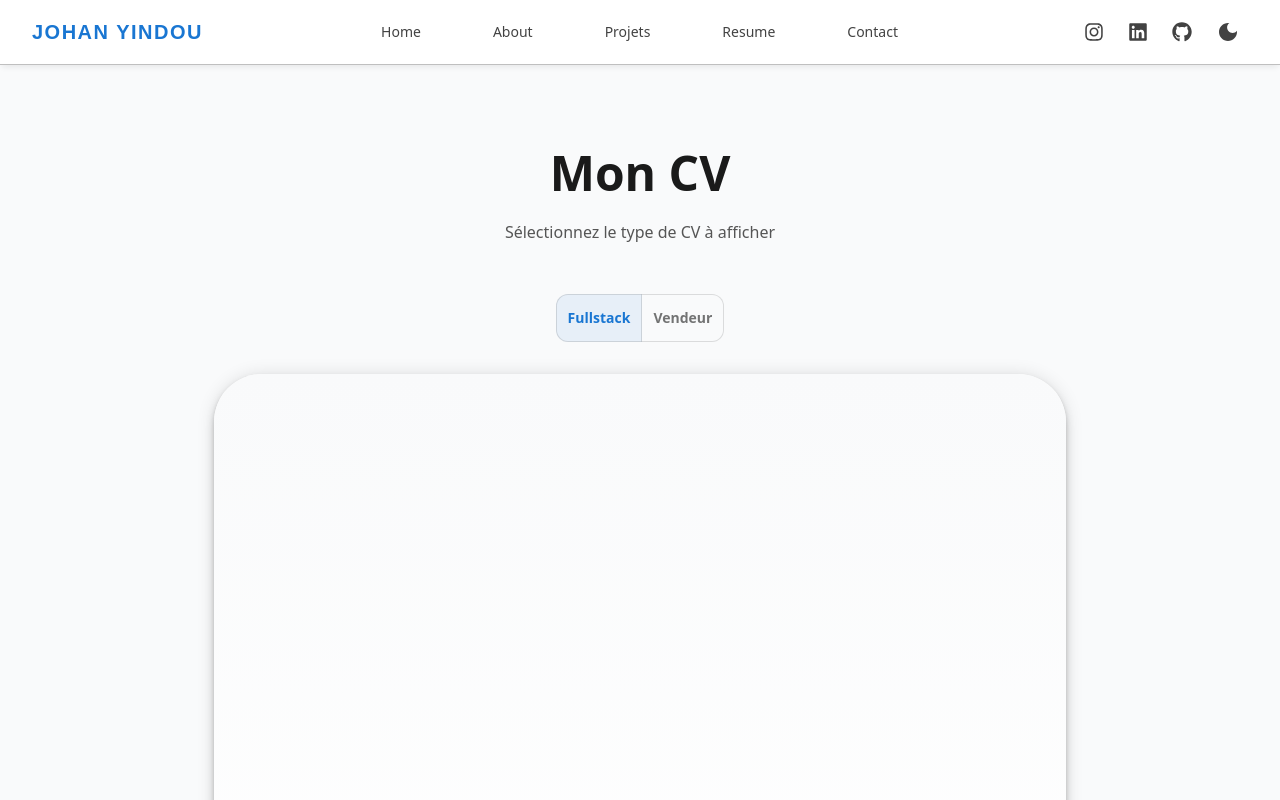
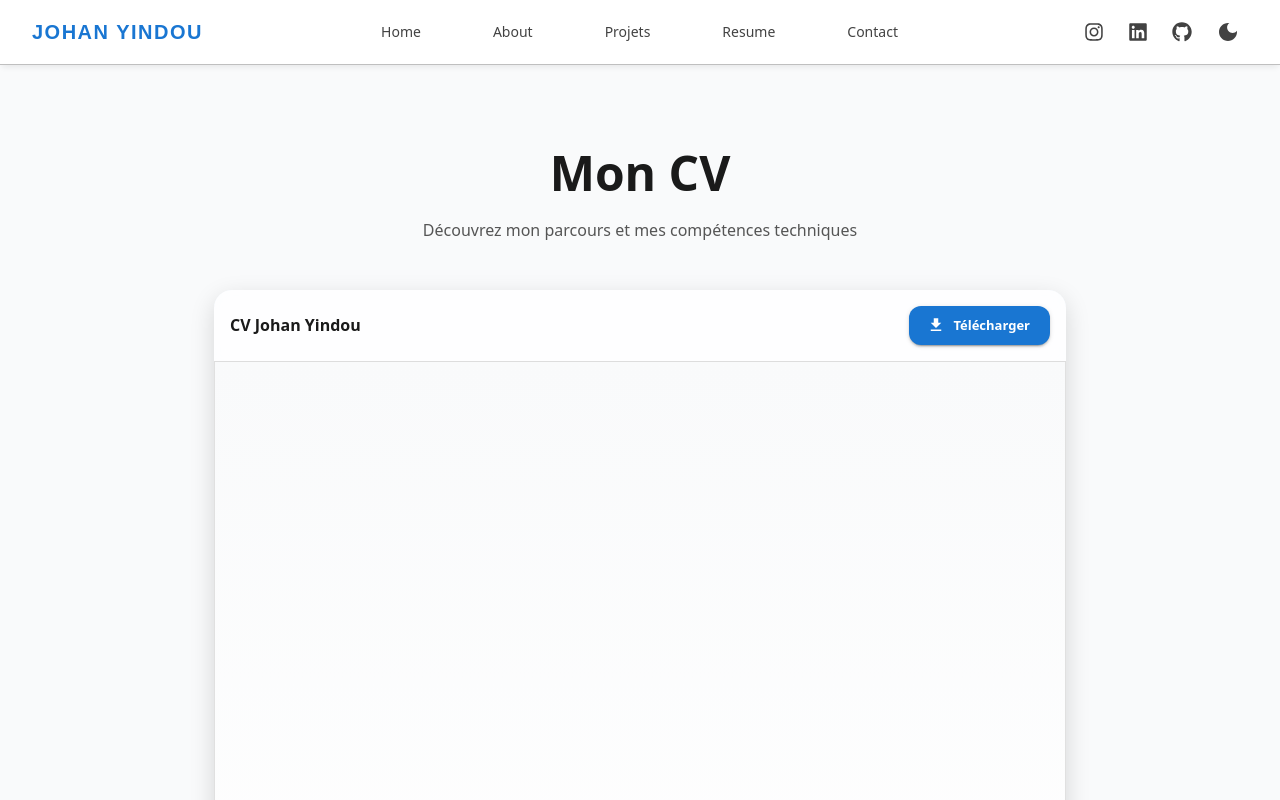
Before and after one commit to JohanYindou/my-portfolio, a React (Vite) app: page /resume in a window 1280 px wide. Shown: the top 800 px of the page. Built offline with nearby package versions, Linux system fonts and the light colour scheme.

Commit message:
refactor: simplify Resume component by removing CV selector and updating layout

```diff
--- a/src/pages/Resume.tsx
+++ b/src/pages/Resume.tsx
@@ -1,93 +1,127 @@
-import React, { useState } from 'react';
+import React from 'react';
 import {
   Container,
   Box,
   Typography,
-  Button,
-  ToggleButton,
-  ToggleButtonGroup,
   Card,
   CardContent,
+  Button,
+  useTheme,
 } from '@mui/material';
 import { Download } from '@mui/icons-material';
 import { motion } from 'framer-motion';
 import '../styles/App.css';
 
 const Resume: React.FC = () => {
-  const [selectedCV, setSelectedCV] = useState('fullstack');
-
-  const handleChange = (
-    event: React.MouseEvent<HTMLElement>,
-    newCV: string | null
-  ) => {
-    if (newCV !== null) setSelectedCV(newCV);
-  };
-
-  const cvFiles: Record<string, string> = {
-    fullstack: '/cv_johan_yindou_fullstack.pdf',
-    vendeur: '/cv_johan_yindou_vendeur.pdf',
-  };
+  const theme = useTheme();
+  const cvFile = '/cv_johan_yindou_fullstack.pdf#toolbar=0&navpanes=0&scrollbar=0';
 
   return (
     <Container
-      maxWidth='md'
-      sx={{ my: 10, position: 'relative', overflow: 'hidden' }}>
-      {/* === Fond animé (calque en dessous) === */}
+      maxWidth="md"
+      sx={{ my: 10, position: 'relative', overflow: 'hidden' }}
+    >
+      {/* Fond animé */}
       <motion.div
-        className='gradient-background-neutral'
+        className="gradient-background-neutral"
         initial={{ opacity: 0 }}
         animate={{ opacity: 0.3 }}
         transition={{ duration: 1.5 }}
       />
 
-      {/* === Contenu principal (calque au-dessus) === */}
+      {/* Contenu principal */}
       <motion.div
         initial={{ opacity: 0, y: 30 }}
         animate={{ opacity: 1, y: 0 }}
         transition={{ duration: 0.8 }}
-        style={{ position: 'relative', zIndex: 1 }}>
+        style={{ position: 'relative', zIndex: 1 }}
+      >
         <Box sx={{ textAlign: 'center', mb: 6 }}>
           <Typography
-            variant='h3'
-            fontWeight='bold'
-            component='h1'
-            gutterBottom>
+            variant="h3"
+            fontWeight="bold"
+            component="h1"
+            gutterBottom
+          >
             Mon CV
           </Typography>
-          <Typography variant='subtitle1' color='text.secondary'>
-            Sélectionnez le type de CV à afficher
+          <Typography
+            variant="body1"
+            color="text.secondary"
+          >
+            Découvrez mon parcours et mes compétences techniques
           </Typography>
         </Box>
 
-        {/* Sélecteur de type de CV */}
-        <Box sx={{ display: 'flex', justifyContent: 'center', mb: 4 }}>
-          <ToggleButtonGroup
-            color='primary'
-            value={selectedCV}
-            exclusive
-            onChange={handleChange}
-            sx={{ borderRadius: 4 }}>
-            <ToggleButton value='fullstack'>Fullstack</ToggleButton>
-            <ToggleButton value='vendeur'>Vendeur</ToggleButton>
-          </ToggleButtonGroup>
-        </Box>
-
-        {/* Aperçu du CV */}
+        {/* Card du CV */}
         <motion.div
-          key={selectedCV}
           initial={{ opacity: 0, scale: 0.95 }}
           animate={{ opacity: 1, scale: 1 }}
-          transition={{ duration: 0.5 }}>
-          <Card sx={{ boxShadow: 6, borderRadius: 4, overflow: 'hidden' }}>
+          transition={{ duration: 0.5 }}
+        >
+          <Card
+            sx={{
+              borderRadius: 1.5,
+              overflow: 'hidden',
+              p: 0,
+              background: theme.palette.mode === 'light' ? '#f7faff' : '#1a1a1a',
+              boxShadow: '0 8px 24px rgba(0,0,0,0.15)',
+            }}
+          >
+            {/* Barre d’en-tête */}
+            <Box
+              sx={{
+                background:
+                  theme.palette.mode === 'light'
+                    ? '#ffffffcc'
+                    : '#111111cc',
+                backdropFilter: 'blur(8px)',
+                p: 2,
+                display: 'flex',
+                justifyContent: 'space-between',
+                alignItems: 'center',
+                borderBottom:
+                  theme.palette.mode === 'light'
+                    ? '1px solid #ddd'
+                    : '1px solid #222',
+              }}
+            >
+              <Typography fontWeight="bold" variant="subtitle1">
+                CV Johan Yindou
+              </Typography>
+              <Button
+                variant="contained"
+                size="small"
+                startIcon={<Download />}
+                href={cvFile}
+                download
+              >
+                Télécharger
+              </Button>
+            </Box>
+
+            {/* Iframe du CV */}
             <CardContent sx={{ p: 0 }}>
               <Box
-                component='iframe'
-                src={cvFiles[selectedCV]}
-                title={`CV ${selectedCV}`}
+                component="iframe"
+                src={cvFile}
+                title="CV Fullstack"
                 sx={{
                   width: '100%',
                   height: '80vh',
                   border: 'none',
+                  borderLeft:
+                    theme.palette.mode === 'light'
+                      ? '1px solid #e0e0e0'
+                      : '1px solid #333',
+                  borderRight:
+                    theme.palette.mode === 'light'
+                      ? '1px solid #e0e0e0'
+                      : '1px solid #333',
+                  borderBottom:
+                    theme.palette.mode === 'light'
+                      ? '1px solid #e0e0e0'
+                      : '1px solid #333',
                 }}
               />
             </CardContent>
```
